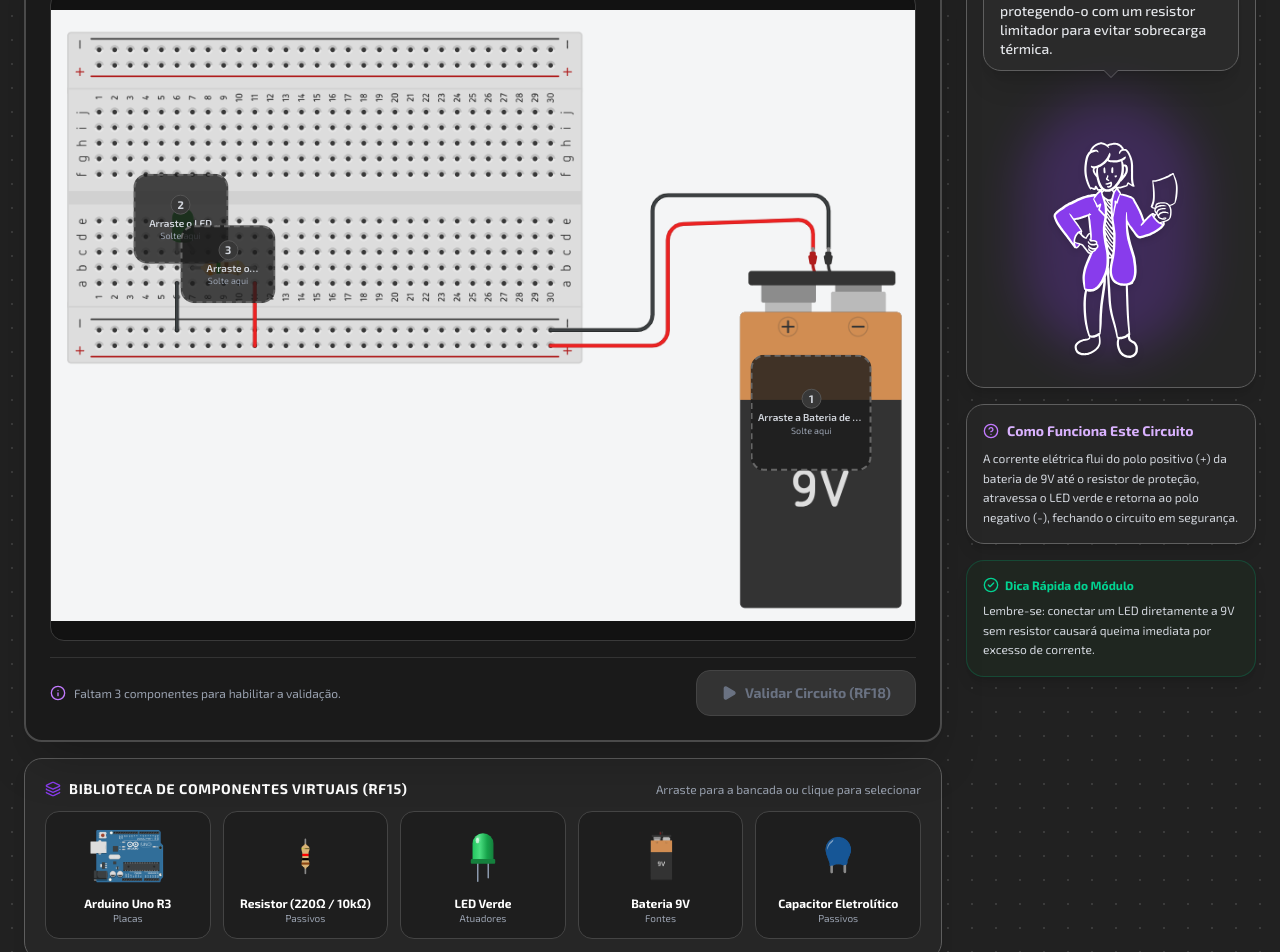
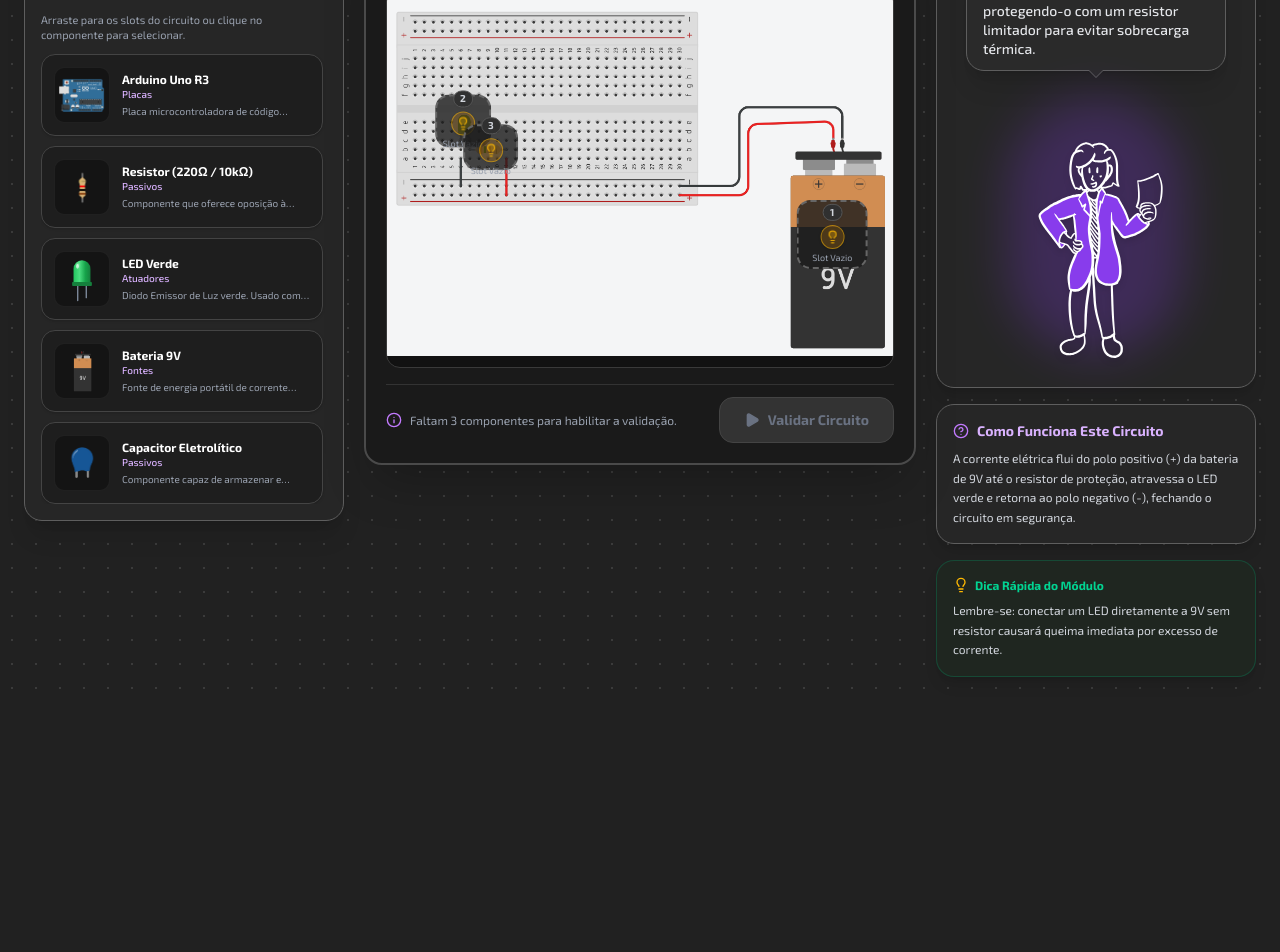
Before and after one commit to Project-404-Projeto-Integrado-l/LabApp, a Next.js app: page /jogos/eletronica in a window 1280 px wide. Shown: the part 380-1332 px from the top of the page. After the commit the page ends 1081 px from the top, so only its background shows below. Built offline with nearby package versions, Linux system fonts and the light colour scheme.

Commit message:
refactor(eletronica): ajusta layout com biblioteca a esquerda, icones de dicas e remove referencias de RF da UI

```diff
--- a/src/app/jogos/eletronica/page.tsx
+++ b/src/app/jogos/eletronica/page.tsx
@@ -7,15 +7,14 @@ import { useRouter } from "next/navigation";
 import {
   ArrowLeft,
   RotateCcw,
-  Zap,
+  Lightbulb,
   HelpCircle,
-  CheckCircle2,
-  Sparkles,
   Sliders,
   X,
   Play,
   Layers,
-  Info
+  Info,
+  Zap
 } from "lucide-react";
 import { Header } from "@/components/header";
 import { QuizMascot, MascotPose } from "@/components/quiz/quiz-mascot";
@@ -43,6 +42,10 @@ export default function JogoEletronicaPage() {
   const [draggedComponentId, setDraggedComponentId] = useState<string | null>(null);
   const [activeHoverSlotId, setActiveHoverSlotId] = useState<string | null>(null);
 
+  // Active slot hint popover state (hover and click)
+  const [activeHintSlotId, setActiveHintSlotId] = useState<string | null>(null);
+  const [hoveredHintSlotId, setHoveredHintSlotId] = useState<string | null>(null);
+
   // Simulation & validation state
   const [isSimulating, setIsSimulating] = useState(false);
   const [isCircuitEnergized, setIsCircuitEnergized] = useState(false);
@@ -68,6 +71,8 @@ export default function JogoEletronicaPage() {
     setSelectedLibraryComponent(null);
     setIsCircuitEnergized(false);
     setIsSimulating(false);
+    setActiveHintSlotId(null);
+    setHoveredHintSlotId(null);
     setMascotPose("question");
     const target = circuits[index];
     setMascotSpeech(
@@ -138,6 +143,7 @@ export default function JogoEletronicaPage() {
       setActiveHoverSlotId(null);
       setDraggedComponentId(null);
       setSelectedLibraryComponent(null);
+      setActiveHintSlotId(null);
     }
   };
 
@@ -150,6 +156,7 @@ export default function JogoEletronicaPage() {
       }));
       playToggle(true);
       setSelectedLibraryComponent(null);
+      setActiveHintSlotId(null);
     }
   };
 
@@ -171,9 +178,10 @@ export default function JogoEletronicaPage() {
     setPlacedComponents({});
     setSelectedLibraryComponent(null);
     setIsCircuitEnergized(false);
+    setActiveHintSlotId(null);
   };
 
-  // Validate circuit (RF18, RF19, RF20, RF21)
+  // Validate circuit
   const handleValidateCircuit = () => {
     if (!currentCircuit || !isAllSlotsFilled) return;
 
@@ -195,19 +203,16 @@ export default function JogoEletronicaPage() {
     });
 
     if (errors.length === 0) {
-      // Success! Energize the circuit!
       setIsCircuitEnergized(true);
       setMascotPose("happy");
       setMascotSpeech("Circuito energizado com sucesso! Todas as conexões estão corretas! 🎉");
       playSuccess();
 
-      // Open success modal after brief celebration animation
       setTimeout(() => {
         setIsSuccessModalOpen(true);
         setIsSimulating(false);
       }, 900);
     } else {
-      // Failure! Pedagogical feedback
       setIsCircuitEnergized(false);
       setSimulationErrors(errors);
       setMascotPose("nervous");
@@ -255,7 +260,7 @@ export default function JogoEletronicaPage() {
 
       <Header />
 
-      <main className="relative z-10 flex-1 max-w-[1300px] w-full mx-auto px-4 sm:px-6 py-6 flex flex-col gap-6">
+      <main className="relative z-10 flex-1 max-w-[1440px] w-full mx-auto px-4 sm:px-6 py-6 flex flex-col gap-6">
         {/* Top Header Bar */}
         <div className="flex flex-col sm:flex-row items-start sm:items-center justify-between gap-4 pb-2 border-b border-[#3e3e3e]">
           <div className="flex items-center gap-4">
@@ -303,15 +308,15 @@ export default function JogoEletronicaPage() {
           </div>
         </div>
 
-        {/* Practical Objective Banner (RF14) */}
+        {/* Practical Objective Banner */}
         <div className="bg-[#262626] border border-[#5e5e5e] rounded-xl p-4 flex flex-col md:flex-row items-start md:items-center justify-between gap-4 shadow-lg">
           <div className="flex items-start gap-3">
-            <div className="p-2.5 rounded-lg bg-[#883cec]/20 border border-[#883cec]/40 text-[#a865f8]">
-              <Zap className="w-5 h-5 text-amber-400 fill-amber-400" />
+            <div className="p-2.5 rounded-lg bg-amber-500/15 border border-amber-500/35 text-amber-400">
+              <Lightbulb className="w-5 h-5 text-amber-400 fill-amber-400/25" />
             </div>
             <div className="flex flex-col">
               <span className="text-xs font-bold uppercase tracking-wider text-amber-400">
-                Objetivo do Desafio (RF14)
+                Objetivo do Desafio
               </span>
               <p className="text-sm sm:text-base text-gray-100 font-medium leading-relaxed">
                 {currentCircuit.practicalObjective}
@@ -330,22 +335,86 @@ export default function JogoEletronicaPage() {
           </div>
         </div>
 
-        {/* Main Workbench Area */}
-        <div className="grid grid-cols-1 lg:grid-cols-4 gap-6 items-start">
-          {/* Circuit Canvas Container (Col-span 3) */}
-          <div className="lg:col-span-3 flex flex-col gap-4">
-            {/* Interactive Circuit Board */}
-            <div className="relative bg-[#1a1a1a] border-2 border-[#4a4a4a] rounded-2xl overflow-hidden shadow-2xl p-4 sm:p-6 flex flex-col items-center justify-center min-h-[460px]">
+        {/* 3-Column Interactive Area: Left (Biblioteca) | Center (Circuito) | Right (Mascote/Info) */}
+        <div className="flex flex-col lg:flex-row items-start gap-5">
+          {/* 1. Component Library / Shelf on the LEFT side of circuit */}
+          <div className="w-full lg:w-72 xl:w-80 shrink-0 bg-[#262626] border border-[#5e5e5e] rounded-2xl p-4 flex flex-col gap-3 shadow-xl order-2 lg:order-1">
+            <div className="flex items-center justify-between border-b border-[#3e3e3e] pb-2.5">
+              <div className="flex items-center gap-2">
+                <Layers className="w-4 h-4 text-[#883cec]" />
+                <h2 className="text-sm font-bold uppercase tracking-wider text-white">
+                  Biblioteca de Componentes
+                </h2>
+              </div>
+              <span className="text-[10px] text-gray-400 font-mono bg-[#1e1e1e] px-2 py-0.5 rounded border border-[#444]">
+                {availableComponentsList.length} itens
+              </span>
+            </div>
+
+            <p className="text-[11px] text-gray-400 leading-snug">
+              Arraste para os slots do circuito ou clique no componente para selecionar.
+            </p>
+
+            <div className="flex flex-col gap-2.5 max-h-[580px] overflow-y-auto pr-1">
+              {availableComponentsList.map((comp) => {
+                const isSelected = selectedLibraryComponent === comp.id;
+
+                return (
+                  <div
+                    key={comp.id}
+                    draggable
+                    onDragStart={(e) => handleDragStart(e, comp.id)}
+                    onDragEnd={handleDragEnd}
+                    onClick={() => {
+                      playClick();
+                      setSelectedLibraryComponent(isSelected ? null : comp.id);
+                    }}
+                    className={`relative bg-[#1e1e1e] border rounded-xl p-3 flex items-center gap-3 cursor-grab active:cursor-grabbing transition-all select-none hover:-translate-y-0.5 shadow-sm ${
+                      isSelected
+                        ? "border-[#883cec] bg-[#883cec]/20 ring-2 ring-[#883cec] shadow-md shadow-[#883cec]/25"
+                        : "border-[#444444] hover:border-[#777777] hover:bg-[#282828]"
+                    }`}
+                    title={`${comp.name} - ${comp.description}`}
+                  >
+                    <div className="relative w-14 h-14 shrink-0 flex items-center justify-center bg-black/30 rounded-lg p-1 border border-white/5">
+                      <Image
+                        src={comp.image_url}
+                        alt={comp.name}
+                        fill
+                        className="object-contain pointer-events-none p-1"
+                      />
+                    </div>
+
+                    <div className="flex flex-col overflow-hidden min-w-0">
+                      <span className="text-xs font-bold text-white truncate">
+                        {comp.name}
+                      </span>
+                      <span className="text-[10px] text-purple-300 font-medium truncate">
+                        {comp.category}
+                      </span>
+                      <p className="text-[10px] text-gray-400 line-clamp-1 mt-0.5">
+                        {comp.description}
+                      </p>
+                    </div>
+                  </div>
+                );
+              })}
+            </div>
+          </div>
+
+          {/* 2. Virtual Workbench / Circuit Canvas in the CENTER */}
+          <div className="flex-1 min-w-0 flex flex-col gap-4 order-1 lg:order-2 w-full">
+            <div className="relative bg-[#1a1a1a] border-2 border-[#4a4a4a] rounded-2xl overflow-hidden shadow-2xl p-4 sm:p-5 flex flex-col items-center justify-center">
               {/* Circuit Board Header Indicators */}
               <div className="w-full flex items-center justify-between text-xs text-gray-400 mb-2 border-b border-[#333333] pb-2">
                 <div className="flex items-center gap-2">
                   <span className="w-2.5 h-2.5 rounded-full bg-emerald-500 animate-pulse" />
-                  <span className="font-mono font-semibold tracking-wider uppercase text-gray-300">
+                  <span className="font-mono font-semibold tracking-wider uppercase text-gray-300 text-xs">
                     Bancada Virtual de Prototipagem
                   </span>
                 </div>
                 <div className="flex items-center gap-3">
-                  <span className="font-medium text-gray-400">
+                  <span className="font-medium text-gray-400 text-xs">
                     Slots: <strong className="text-white">{filledSlotsCount}</strong> / {totalSlots}
                   </span>
                   <button
@@ -360,7 +429,7 @@ export default function JogoEletronicaPage() {
               </div>
 
               {/* The Circuit Illustration with Absolute Overlay Slots */}
-              <div className="relative w-full max-w-[900px] aspect-[4/3] rounded-xl overflow-hidden border border-[#3a3a3a] bg-[#121212] shadow-inner flex items-center justify-center">
+              <div className="relative w-full max-w-[880px] aspect-[4/3] rounded-xl overflow-hidden border border-[#3a3a3a] bg-[#121212] shadow-inner flex items-center justify-center">
                 {/* Background Illustration */}
                 <div className={`relative w-full h-full transition-all duration-700 ${
                   isCircuitEnergized ? "filter drop-shadow-[0_0_25px_rgba(34,197,94,0.45)] brightness-110" : ""
@@ -373,22 +442,23 @@ export default function JogoEletronicaPage() {
                     priority
                   />
 
-                  {/* Simulated Energized Glow Overlay (RF19) */}
+                  {/* Simulated Energized Glow Overlay */}
                   {isCircuitEnergized && (
                     <div className="absolute inset-0 bg-emerald-500/10 pointer-events-none animate-pulse flex items-center justify-center">
                       <div className="absolute top-4 right-4 bg-emerald-950/80 border border-emerald-500/60 text-emerald-300 px-3 py-1 rounded-full text-xs font-bold flex items-center gap-1.5 shadow-lg">
-                        <Sparkles className="w-3.5 h-3.5 fill-emerald-400" />
+                        <Zap className="w-3.5 h-3.5 text-emerald-400 fill-emerald-400" />
                         <span>Circuito Ativo: 5V / 9V Corrente Estável</span>
                       </div>
                     </div>
                   )}
                 </div>
 
-                {/* Interactive Slots (RF16, RF17) */}
+                {/* Interactive Slots with Didactic Hint Icons */}
                 {currentCircuit.slots.map((slot, index) => {
                   const placedCompId = placedComponents[slot.id];
                   const placedComp = getComponentObj(placedCompId);
                   const isHovered = activeHoverSlotId === slot.id;
+                  const isHintActive = activeHintSlotId === slot.id || hoveredHintSlotId === slot.id;
 
                   return (
                     <div
@@ -404,7 +474,6 @@ export default function JogoEletronicaPage() {
                       onDragLeave={() => handleDragLeave(slot.id)}
                       onDrop={(e) => handleDrop(e, slot.id)}
                       onClick={() => handleSlotClick(slot.id)}
-                      title={`${slot.name}: ${slot.hint || slot.description}`}
                       className={`absolute rounded-xl flex flex-col items-center justify-center transition-all duration-200 cursor-pointer ${
                         placedComp
                           ? "bg-[#252525]/90 border-2 border-emerald-500/80 shadow-lg shadow-emerald-500/20 backdrop-blur-xs"
@@ -416,7 +485,7 @@ export default function JogoEletronicaPage() {
                       }`}
                     >
                       {placedComp ? (
-                        /* Filled Slot State (RF17) */
+                        /* Filled Slot State */
                         <div className="relative w-full h-full p-1 flex flex-col items-center justify-between group">
                           {/* Remove button */}
                           <button
@@ -441,17 +510,59 @@ export default function JogoEletronicaPage() {
                           </span>
                         </div>
                       ) : (
-                        /* Empty Slot State with Placeholder & Hints (RF17) */
-                        <div className="flex flex-col items-center justify-center text-center p-1 w-full h-full">
-                          <div className="w-5 h-5 rounded-full bg-[#383838] border border-[#555] text-gray-300 text-[11px] font-bold flex items-center justify-center mb-0.5">
+                        /* Challenging Empty Slot State with Interactive Hint Button */
+                        <div className="relative w-full h-full flex flex-col items-center justify-center p-1 text-center">
+                          {/* Slot Number Badge */}
+                          <div className="w-5 h-5 rounded-full bg-[#303030] border border-[#555] text-gray-300 text-[10px] font-bold flex items-center justify-center shadow-xs">
                             {index + 1}
                           </div>
-                          <span className="text-[10px] font-semibold text-gray-300 leading-tight line-clamp-1">
-                            {slot.hint || "Slot Vazio"}
+
+                          {/* Interactive Tip Icon Button */}
+                          <button
+                            type="button"
+                            onClick={(e) => {
+                              e.stopPropagation();
+                              playClick();
+                              setActiveHintSlotId(activeHintSlotId === slot.id ? null : slot.id);
+                            }}
+                            onMouseEnter={() => setHoveredHintSlotId(slot.id)}
+                            onMouseLeave={() => setHoveredHintSlotId((prev) => (prev === slot.id ? null : prev))}
+                            className="mt-1 p-1 rounded-full bg-amber-500/20 hover:bg-amber-500/35 border border-amber-400/50 text-amber-300 transition-all hover:scale-110 shadow-sm cursor-pointer"
+                            title="Ver dica do componente desta área"
+                          >
+                            <Lightbulb className="w-3.5 h-3.5 text-amber-400 fill-amber-400/30 animate-pulse" />
+                          </button>
+
+                          <span className="text-[9px] text-gray-400 mt-0.5">
+                            Slot Vazio
                           </span>
-                          <span className="text-[9px] text-gray-400">
-                            Solte aqui
-                          </span>
+
+                          {/* Floating Hint Popover on Hover or Click */}
+                          {isHintActive && (
+                            <div
+                              className="absolute bottom-full mb-2 left-1/2 -translate-x-1/2 w-48 sm:w-56 bg-[#262626] border border-amber-400/60 rounded-xl p-2.5 shadow-2xl z-40 text-left pointer-events-auto animate-scale-in"
+                              onClick={(e) => e.stopPropagation()}
+                            >
+                              <div className="flex items-center justify-between text-amber-400 text-xs font-bold mb-1 border-b border-[#3e3e3e] pb-1">
+                                <div className="flex items-center gap-1.5">
+                                  <Lightbulb className="w-3.5 h-3.5 text-amber-400 fill-amber-400" />
+                                  <span>Dica do Slot {index + 1}</span>
+                                </div>
+                                {activeHintSlotId === slot.id && (
+                                  <button
+                                    onClick={() => setActiveHintSlotId(null)}
+                                    className="text-gray-400 hover:text-white text-xs cursor-pointer"
+                                  >
+                                    ×
+                                  </button>
+                                )}
+                              </div>
+                              <p className="text-[11px] text-gray-200 leading-snug">
+                                {slot.hint || slot.description || "Posicione o componente adequado nesta seção do circuito."}
+                              </p>
+                              <div className="absolute top-full left-1/2 -translate-x-1/2 w-0 h-0 border-l-[6px] border-l-transparent border-r-[6px] border-r-transparent border-t-[6px] border-t-amber-400/60" />
+                            </div>
+                          )}
                         </div>
                       )}
                     </div>
@@ -471,7 +582,6 @@ export default function JogoEletronicaPage() {
                 </div>
 
                 <div className="flex items-center gap-3 w-full sm:w-auto">
-                  {/* Validate Button (RF18: disabled until minimum required components filled) */}
                   <button
                     type="button"
                     onClick={handleValidateCircuit}
@@ -483,73 +593,15 @@ export default function JogoEletronicaPage() {
                     }`}
                   >
                     <Play className="w-4 h-4 fill-current" />
-                    <span>Validar Circuito (RF18)</span>
+                    <span>Validar Circuito</span>
                   </button>
                 </div>
               </div>
             </div>
-
-            {/* Component Library / Shelf (RF15) */}
-            <div className="bg-[#262626] border border-[#5e5e5e] rounded-2xl p-4 sm:p-5 flex flex-col gap-3 shadow-lg">
-              <div className="flex items-center justify-between">
-                <div className="flex items-center gap-2">
-                  <Layers className="w-4 h-4 text-[#883cec]" />
-                  <h2 className="text-sm font-bold uppercase tracking-wider text-white">
-                    Biblioteca de Componentes Virtuais (RF15)
-                  </h2>
-                </div>
-                <span className="text-xs text-gray-400">
-                  Arraste para a bancada ou clique para selecionar
-                </span>
-              </div>
-
-              <div className="grid grid-cols-2 sm:grid-cols-3 md:grid-cols-5 gap-3">
-                {availableComponentsList.map((comp) => {
-                  const isSelected = selectedLibraryComponent === comp.id;
-
-                  return (
-                    <div
-                      key={comp.id}
-                      draggable
-                      onDragStart={(e) => handleDragStart(e, comp.id)}
-                      onDragEnd={handleDragEnd}
-                      onClick={() => {
-                        playClick();
-                        setSelectedLibraryComponent(isSelected ? null : comp.id);
-                      }}
-                      className={`relative bg-[#1e1e1e] border rounded-xl p-3 flex flex-col items-center justify-between gap-2 h-32 cursor-grab active:cursor-grabbing transition-all select-none hover:-translate-y-0.5 ${
-                        isSelected
-                          ? "border-[#883cec] bg-[#883cec]/15 ring-2 ring-[#883cec] shadow-lg shadow-[#883cec]/25"
-                          : "border-[#444444] hover:border-[#666666] hover:bg-[#282828]"
-                      }`}
-                      title={`${comp.name} - ${comp.description}`}
-                    >
-                      <div className="relative w-full flex-1 flex items-center justify-center">
-                        <Image
-                          src={comp.image_url}
-                          alt={comp.name}
-                          fill
-                          className="object-contain pointer-events-none p-1"
-                        />
-                      </div>
-
-                      <div className="flex flex-col items-center text-center w-full">
-                        <span className="text-xs font-bold text-white truncate max-w-full">
-                          {comp.name}
-                        </span>
-                        <span className="text-[10px] text-gray-400">
-                          {comp.category}
-                        </span>
-                      </div>
-                    </div>
-                  );
-                })}
-              </div>
-            </div>
           </div>
 
-          {/* Sidebar: Mascot + Challenge Info (Col-span 1) */}
-          <div className="lg:col-span-1 flex flex-col gap-4">
+          {/* 3. Sidebar: Mascot + Theory/Info on the RIGHT side */}
+          <div className="w-full lg:w-72 xl:w-80 shrink-0 flex flex-col gap-4 order-3">
             {/* Mascot Advisor */}
             <div className="bg-[#262626] border border-[#5e5e5e] rounded-2xl p-4 flex flex-col items-center shadow-lg">
               <QuizMascot
@@ -570,10 +622,10 @@ export default function JogoEletronicaPage() {
               </p>
             </div>
 
-            {/* Pedagogical Hint Card */}
+            {/* Quick Tip Card */}
             <div className="bg-[#1f2620] border border-emerald-600/30 rounded-2xl p-4 flex flex-col gap-2 shadow-lg text-xs">
               <div className="flex items-center gap-1.5 text-emerald-400 font-bold">
-                <CheckCircle2 className="w-4 h-4" />
+                <Lightbulb className="w-4 h-4 text-amber-400" />
                 <span>Dica Rápida do Módulo</span>
               </div>
               <p className="text-gray-300 leading-relaxed">
--- a/src/components/modals/circuito-result-modal.tsx
+++ b/src/components/modals/circuito-result-modal.tsx
@@ -2,7 +2,7 @@
 
 import React, { useEffect } from "react";
 import Image from "next/image";
-import { CheckCircle2, RotateCcw, ArrowRight, ArrowLeft, Trophy, Star, Sparkles } from "lucide-react";
+import { CheckCircle2, RotateCcw, ArrowRight, ArrowLeft, Trophy, Star, Zap } from "lucide-react";
 import { useSoundEffects } from "@/providers/sound-provider";
 
 interface CircuitoResultModalProps {
@@ -67,7 +67,7 @@ export function CircuitoResultModal({
           </div>
 
           <div className="flex items-center gap-2 text-emerald-400">
-            <Sparkles className="w-5 h-5 fill-emerald-400" />
+            <Zap className="w-5 h-5 fill-emerald-400" />
             <span className="text-xs sm:text-sm font-bold tracking-wider uppercase">
               Circuito Energizado com Sucesso!
             </span>
```
Also changed, not shown: src/app/admin/circuitos/page.tsx (+5 -5 lines).
